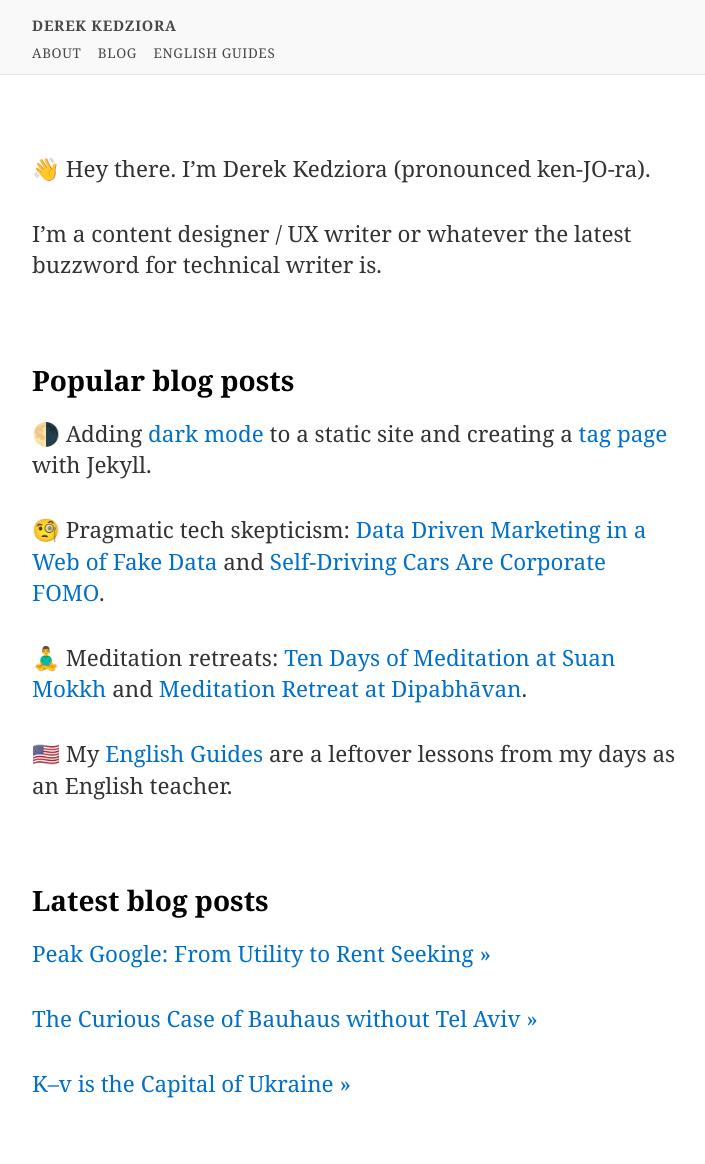
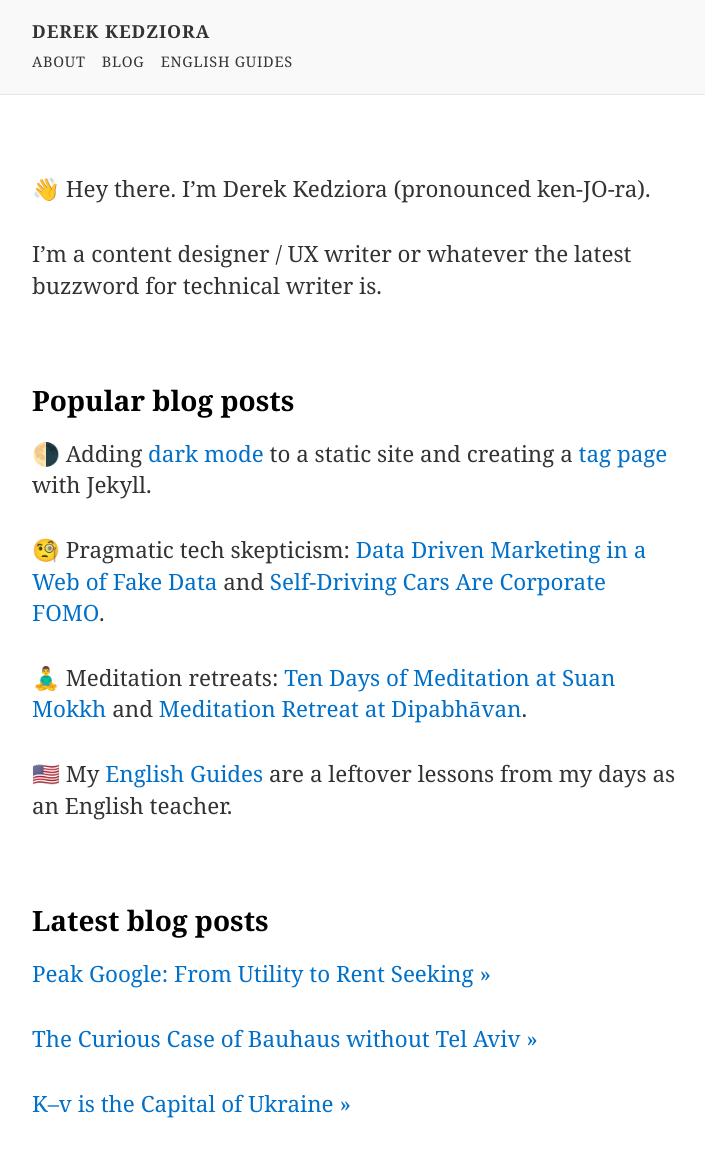
Before and after one commit to parcuri/derekkedziora.com, a Jekyll site: the page built from index.md, in a window 1280 px wide. Shown: the whole page, without its empty margins (283-988 px from the left). Built offline with Jekyll 4.4.1, drawn with Linux system fonts in a browser that asks for light colours.

Commit message:
css fixes

```diff
--- a/_includes/top-of-page.html
+++ b/_includes/top-of-page.html
@@ -1,12 +1,12 @@
 
 <div class="top-of-page-content">
 {%- if page.index -%}
-<h1 class="name">Derek Kedziora</h1><nav>
+<h1 class="name">Derek Kedziora</h1>
 {%- else -%}
-<nav>
 <a href="/" rel="author" title="Derek Kedziora" class="name">Derek Kedziora</a>
 {%- endif -%}
 <div class="nav-link">
+<nav>
 {%- if page.about -%}
 <h1>About</h1>
 {%- else -%}
@@ -23,6 +23,7 @@
 <a href="/english" title="English Guides">English Guides</a>
 {%- endif -%}
 <a id="theme-toggle" onclick="modeSwitcher()" role="button"></a>
+</nav>
 </div>
 </nav>
 </div>
--- a/assets/css/main.scss
+++ b/assets/css/main.scss
@@ -126,44 +126,44 @@ footer {
   background-color: var(--box-background-color);
   border-bottom: 1px solid var(--light-border-color);
   margin-bottom: 1.5em;
-  padding: .75em 0 .5em 0;
+  padding: 1em 0 1em 0;
   width: 100%;
   .top-of-page-content {
     max-width: $text-width;
     margin: 0 auto;
     h1, .name {
       border: none;
-      color: var(--light-text-color);
+      color: var(--main-text-color);
       display: block;
       font-weight: 700;
-      font-size: .65em;
+      font-size: .8em;
       letter-spacing: .05em;
-      padding: 0 0 .75em 0;
+      margin: 0 0 .5em 0;
       text-transform: uppercase;
     }
     nav {
       margin-top: 0;
     }
     .nav-link {
-      color: var(--light-text-color);
-      font-size: .6em;
+      color: var(--main-text-color);
+      font-size: .65em;
       letter-spacing: .05em;
-      margin-top: 0;
+      margin: 0;
       text-transform: uppercase;
     }
     .nav-link a {
       display: inline-block;
-      color: var(--light-text-color);
+      color: var(--main-text-color);
       margin: 0;
       padding: 0 2.5% 0 0;
     }
     .nav-link h1 {
       text-decoration: line-through;
       display: inline-block;
-      color: var(--light-text-color);
+      color: var(--main-text-color);
       margin: 0;
       padding: 0 2.5% 0 0;
-      font-size: 1em;
+      font-size: inherit;
       font-weight: 400;
       letter-spacing: .05em;
       text-transform: uppercase;
```
